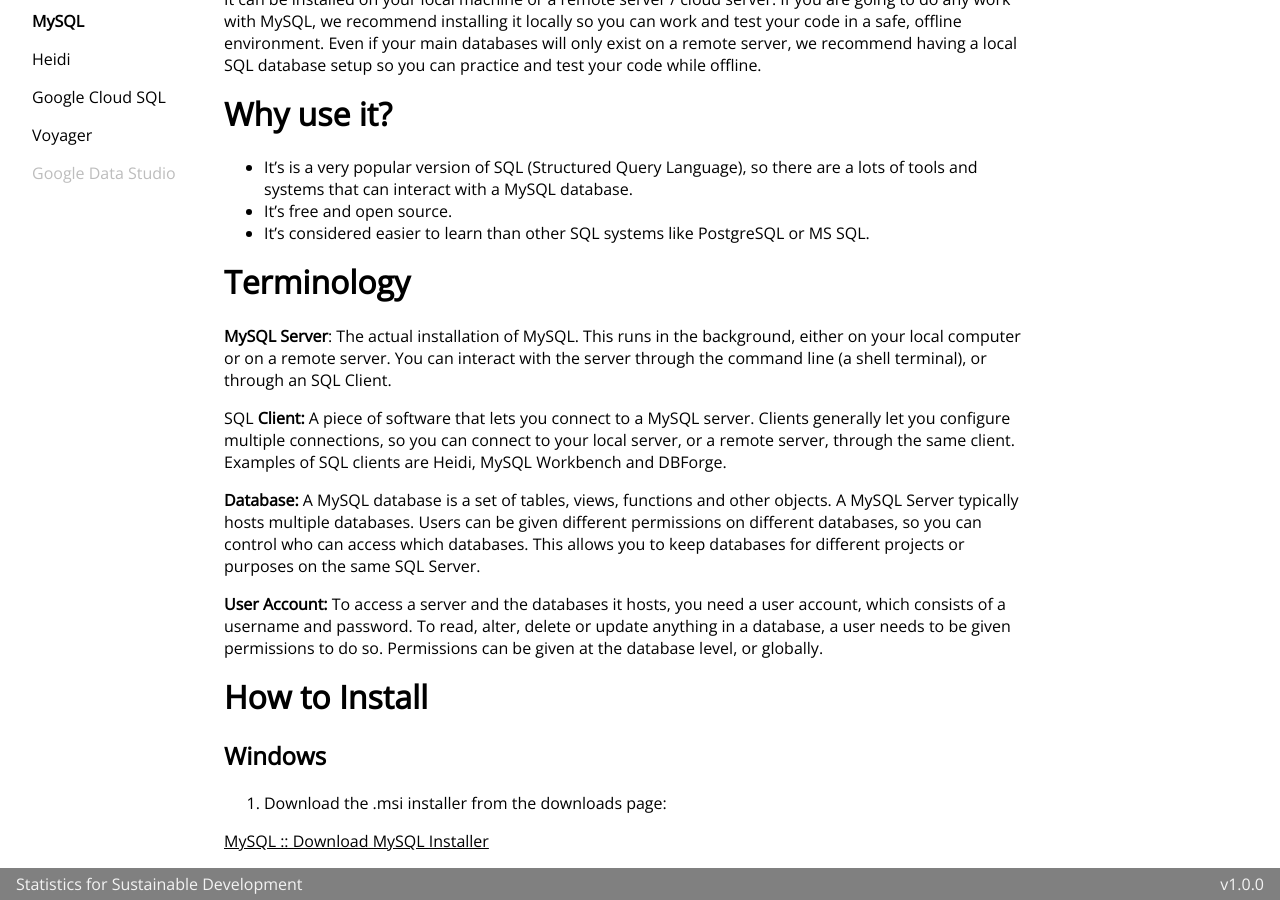
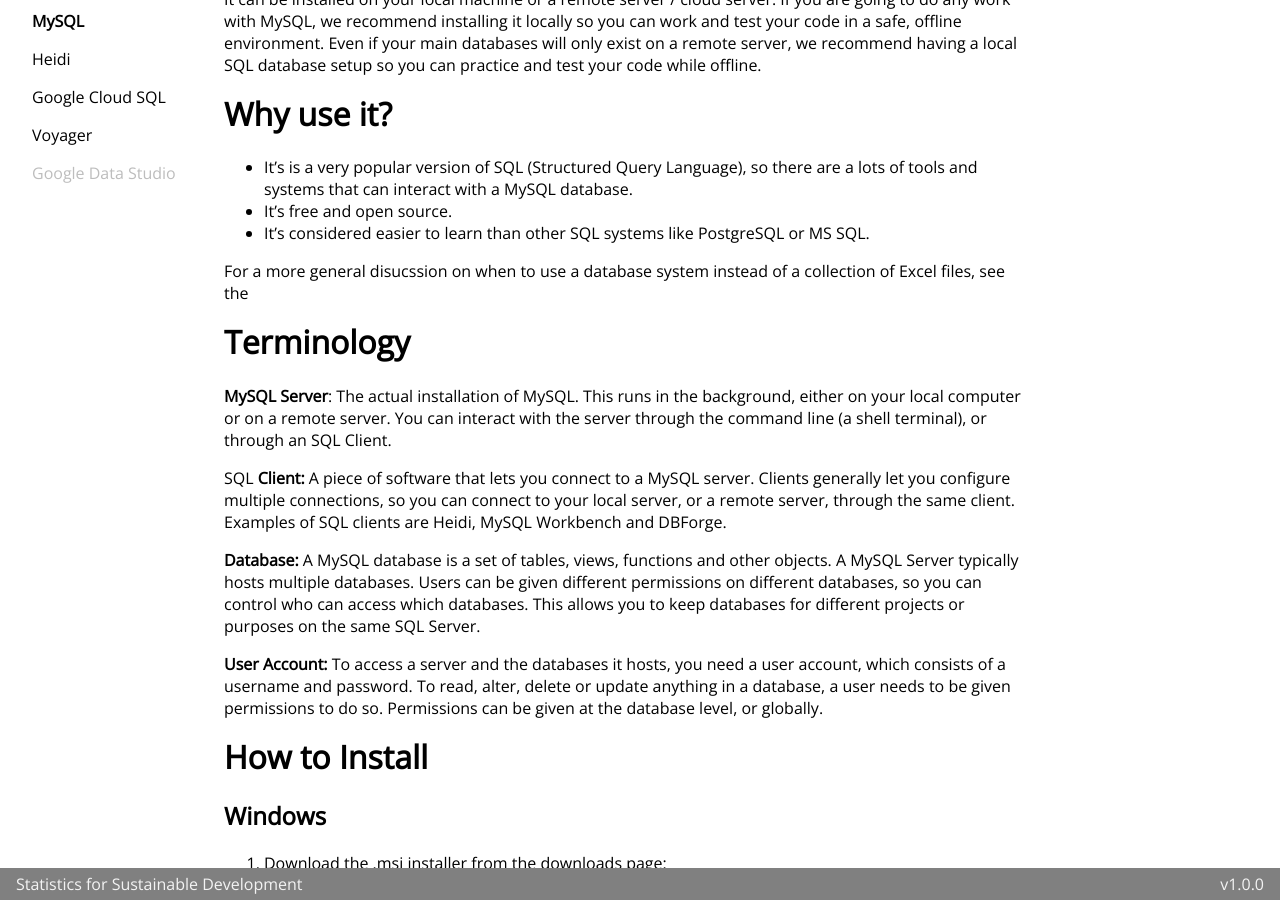
Before and after one commit to stats4sd/Installation-Guides, a Jekyll site: the page built from guides/Tools/MySQLInstallation/MySQL.md, in a window 1280 px wide and 900 px high, scrolled down 339 px. Built offline with Jekyll 4.4.1, drawn with Linux system fonts in a browser that asks for light colours.

Commit message:
updated MySQL guide

```diff
--- a/guides/Tools/MySQLInstallation/MySQL.md
+++ b/guides/Tools/MySQLInstallation/MySQL.md
@@ -7,17 +7,19 @@
 
 # MySQL
 
-# What is it?
+# What is it? {#what}
 
 MySQL is a database server and a language that allows you to interact with databases.
 
 It can be installed on your local machine or a remote server / cloud server. If you are going to do any work with MySQL, we recommend installing it locally so you can work and test your code in a safe, offline environment. Even if your main databases will only exist on a remote server, we recommend having a local SQL database setup so you can practice and test your code while offline.
 
-# Why use it?
+# Why use it? {#why}
 
 - It's is a very popular version of SQL (Structured Query Language), so there are a lots of tools and systems that can interact with a MySQL database.
 - It's free and open source.
 - It's considered easier to learn than other SQL systems like PostgreSQL or MS SQL.
+
+For a more general disucssion on when to use a database system instead of a collection of Excel files, see the
 
 # Terminology
 
```
